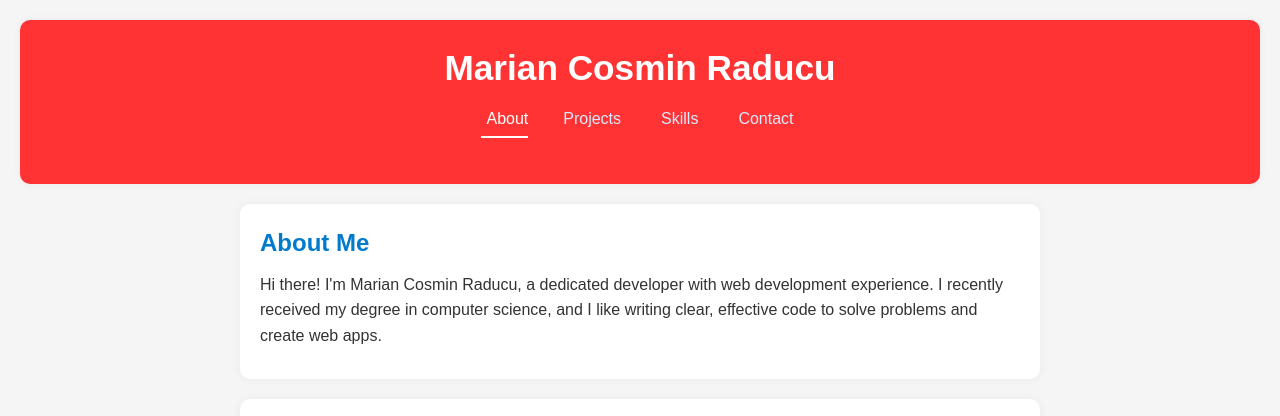
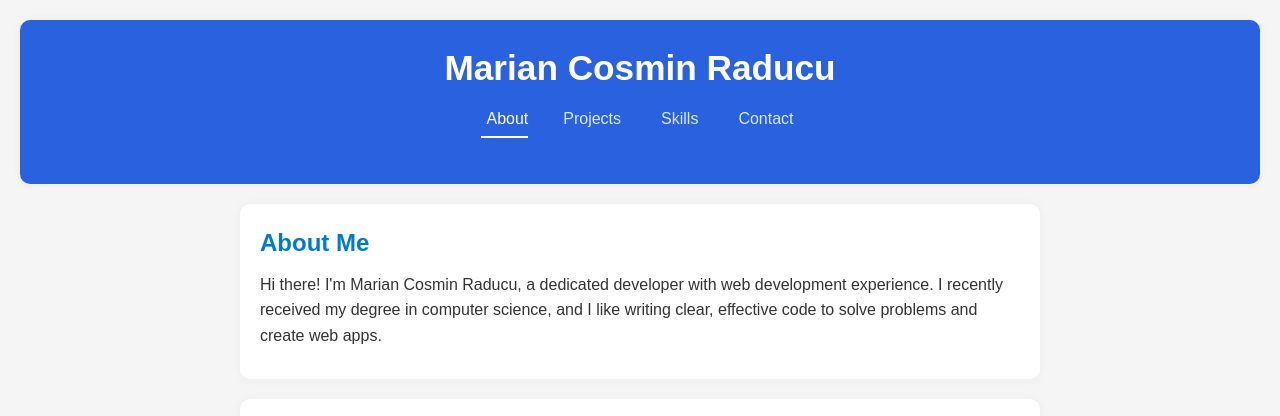
Before and after one commit to Marian-Raducu/Marian-Raducu.github.io, a plain HTML site: page index.html in a window 1280 px wide. Shown: the top 416 px of the page. Drawn offline with Linux system fonts and the light colour scheme.

Commit message:
Update style.css

```diff
--- a/style.css
+++ b/style.css
@@ -16,7 +16,7 @@ body {
 
 /* Navigation Header */
 header {
-  background-color: #ff3333; /* custom pink background */
+  background-color: #2a61de; /* custom pink background */
   color: white;
   padding: 20px 0;
   text-align: center;
```
